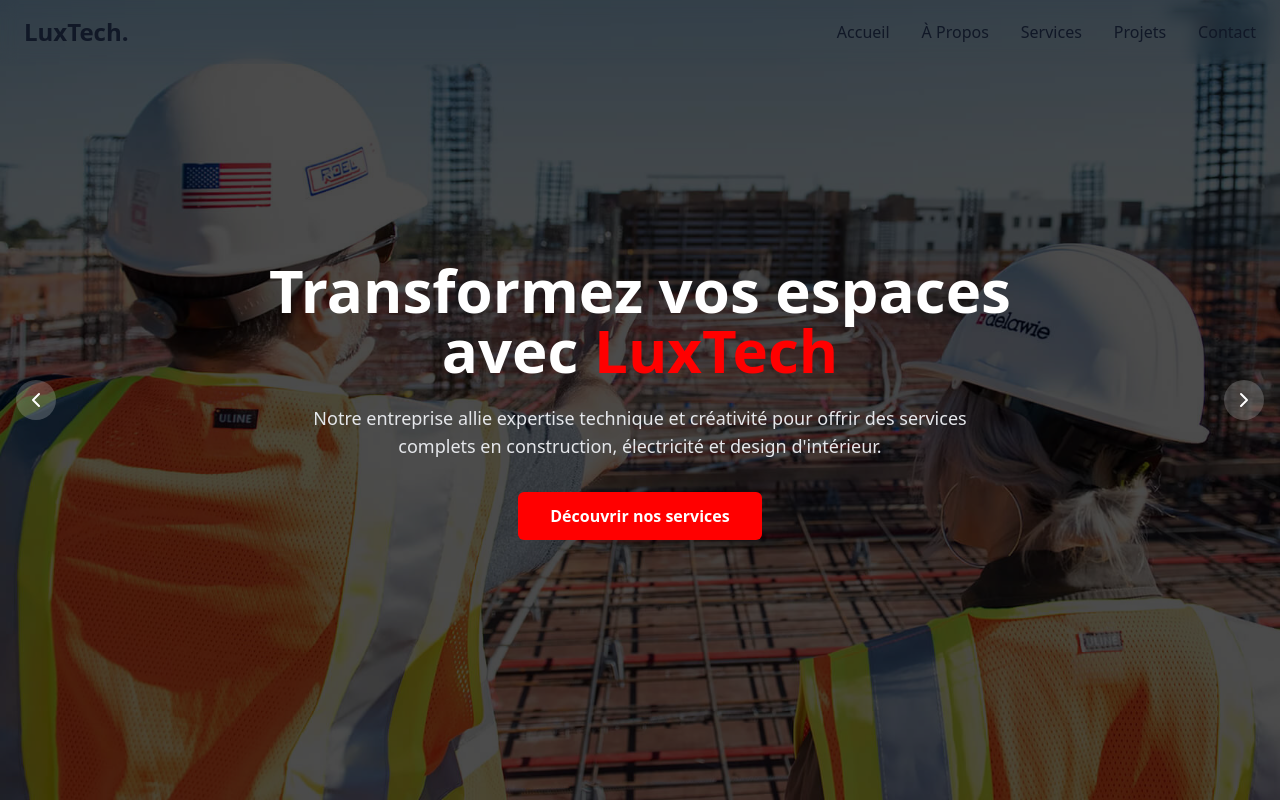
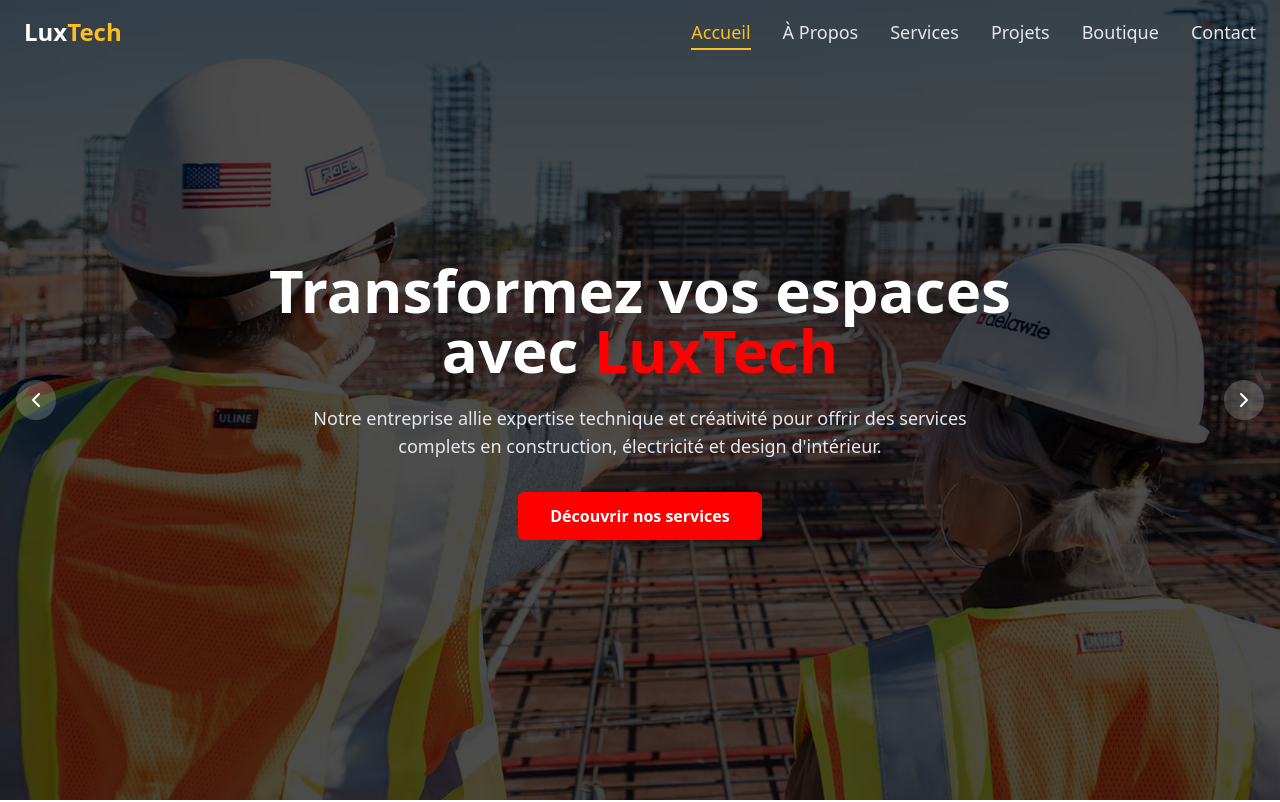
Before and after one commit to Tacite243/luxtech, a Next.js app: page / in a window 1280 px wide. Shown: the top 802 px of the page. Built offline with nearby package versions, Linux system fonts and the light colour scheme.

Commit message:
fix(header): update navbar component

```diff
--- a/src/components/Navbar.tsx
+++ b/src/components/Navbar.tsx
@@ -2,29 +2,52 @@
 
 import Link from 'next/link';
 import { usePathname } from 'next/navigation';
+import { useState, useEffect } from 'react';
+import { motion, AnimatePresence } from 'framer-motion';
+import { Menu, X } from 'lucide-react';
 
-// Liste des liens pour une gestion plus simple
+
+
 const navLinks = [
   { name: 'Accueil', href: '/' },
   { name: 'À Propos', href: '/about' },
   { name: 'Services', href: '/services' },
   { name: 'Projets', href: '/projets' },
+  { name: 'Boutique', href: '/store' },
   { name: 'Contact', href: '/contact' },
 ];
 
 export default function Navbar() {
   const pathname = usePathname();
+  const [isOpen, setIsOpen] = useState(false);
+  const [scrolled, setScrolled] = useState(false);
+
+  // Hook pour détecter le défilement
+  useEffect(() => {
+    const handleScroll = () => {
+      // Si on a défilé de plus de 10px, on met `scrolled` à true
+      setScrolled(window.scrollY > 10);
+    };
+
+    // Ajouter l'écouteur d'événement
+    window.addEventListener('scroll', handleScroll);
+
+    // Nettoyer l'écouteur quand le composant est démonté (très important !)
+    return () => window.removeEventListener('scroll', handleScroll);
+  }, []); // Le tableau vide signifie que cet effet ne s'exécute qu'une fois (au montage)
 
   return (
-    <header className="absolute top-0 left-0 w-full z-50 bg-primary/70 backdrop-blur-sm">
+    // Les classes de l'en-tête changent dynamiquement
+    <header
+      className={`fixed top-0 left-0 w-full z-50 transition-all duration-300 ease-in-out ${scrolled ? 'bg-[#111827]/90 backdrop-blur-sm shadow-lg' : 'bg-transparent'
+        }`}
+    >
       <nav className="container mx-auto px-6 py-4">
         <div className="flex items-center justify-between">
-          {/* Logo */}
-          <Link href="/" className="text-2xl font-bold text-accent">
-            Lux<span className="text-secondary">Tech</span>.
+          <Link href="/" className="text-2xl font-bold text-white">
+            Lux<span className="text-[#FBBF24]">Tech</span>
           </Link>
 
-          {/* Liens de navigation pour bureau */}
           <div className="hidden md:flex items-center space-x-8">
             {navLinks.map((link) => {
               const isActive = pathname === link.href;
@@ -32,28 +55,66 @@ export default function Navbar() {
                 <Link
                   key={link.name}
                   href={link.href}
-                  className={`relative text-accent hover:text-accent-yellow transition-colors duration-300 hover:text-[#FF0000] transition-colors
-                    ${isActive ? 'text-accent-yellow' : ''}`}
+                  // Le texte change de couleur pour rester lisible sur la Hero Section
+                  className={`relative text-lg font-medium transition-colors duration-300 ${isActive ? 'text-[#FBBF24]' : 'text-gray-200 hover:text-white'
+                    }`}
                 >
                   {link.name}
                   {isActive && (
-                    <span className="absolute left-0 -bottom-2 block h-0.5 w-full bg-accent-yellow" />
+                    <motion.span
+                      layoutId="underline"
+                      className="absolute left-0 -bottom-1 block h-0.5 w-full bg-[#FBBF24]"
+                      transition={{ type: 'spring', stiffness: 300, damping: 30 }}
+                    />
                   )}
                 </Link>
               );
             })}
           </div>
 
-          {/* Menu burger pour mobile (à implémenter plus tard) */}
           <div className="md:hidden">
-            <button className="text-accent">
-              <svg xmlns="http://www.w3.org/2000/svg" className="h-6 w-6" fill="none" viewBox="0 0 24 24" stroke="currentColor">
-                <path strokeLinecap="round" strokeLinejoin="round" strokeWidth={2} d="M4 6h16M4 12h16m-7 6h7" />
-              </svg>
+            <button onClick={() => setIsOpen(!isOpen)} className="text-white z-50 relative">
+              {isOpen ? <X size={28} /> : <Menu size={28} />}
             </button>
           </div>
         </div>
       </nav>
+
+      {/* Le menu mobile reste inchangé, son design est déjà bon pour un overlay */}
+      <AnimatePresence>
+        {isOpen && (
+          <motion.div
+            initial={{ x: '100%' }}
+            animate={{ x: '0%' }}
+            exit={{ x: '100%' }}
+            transition={{ type: 'spring', stiffness: 300, damping: 30 }}
+            className="fixed inset-0 bg-[#111827] z-40 md:hidden"
+          >
+            <div className="flex flex-col items-center justify-center h-full">
+              <ul className="space-y-8 text-center">
+                {navLinks.map((link) => {
+                  // On recalcule `isActive` à l'intérieur de cette boucle
+                  const isActive = pathname === link.href;
+
+                  return (
+                    <li key={`mobile-${link.name}`}>
+                      <Link
+                        href={link.href}
+                        onClick={() => setIsOpen(false)}
+                        // On utilise une classe dynamique comme pour le desktop
+                        className={`text-3xl font-semibold transition-colors ${isActive ? 'text-[#FBBF24]' : 'text-gray-200 hover:text-[#FBBF24]'
+                          }`}
+                      >
+                        {link.name}
+                      </Link>
+                    </li>
+                  );
+                })}
+              </ul>
+            </div>
+          </motion.div>
+        )}
+      </AnimatePresence>
     </header>
   );
 };
```
